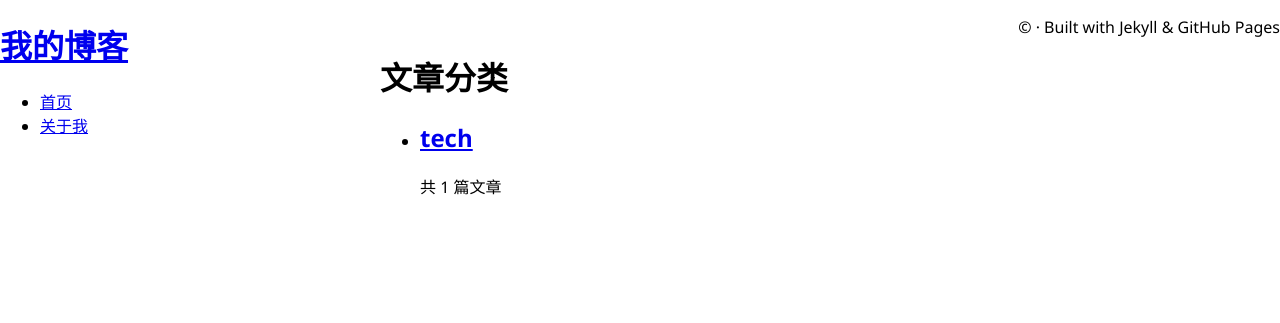
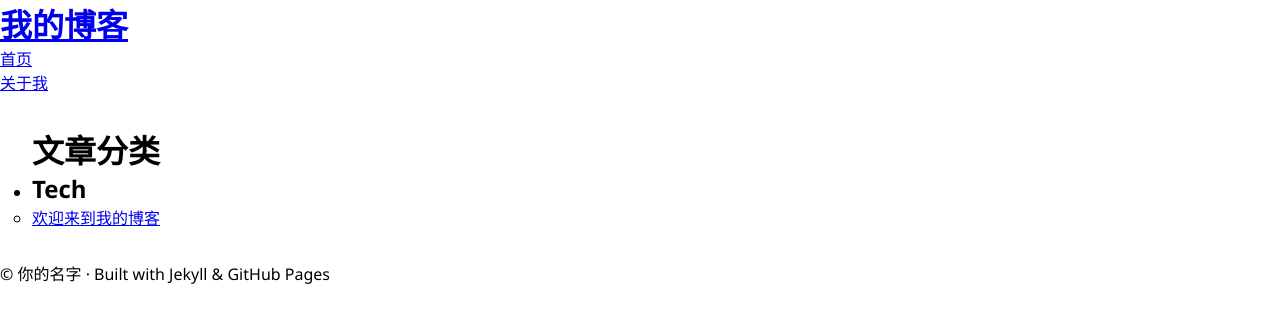
Before and after one commit to sumitpo/sumitpo.github.io, a Jekyll site: the page built from categories/index.html, in a window 1280 px wide. Shown: the top 323 px of the page. Built offline with Jekyll 4.4.1, drawn with Linux system fonts in a browser that asks for light colours.

Commit message:
fix: sidebar toggled fixed

```diff
--- /dev/null
+++ b/Gemfile
@@ -0,0 +1,4 @@
+source "https://rubygems.org"
+
+gem "jekyll", "~> 3.9.3"
+gem "github-pages", group: :jekyll_plugins
--- a/_config.yml
+++ b/_config.yml
@@ -1,4 +1,12 @@
 title: 我的博客
 email: your@email.com
-description: 一个简单的个人博客
-theme: jekyll-theme-slate
+description: 一个简单的 Jekyll 博客
+baseurl: ""
+url: "https://yourname.github.io"
+author: 你的名字
+paginate: 5
+paginate_path: "/page:num/"
+markdown: kramdown
+theme: jekyll-theme-minimal
+plugins:
+  - jekyll-paginate
--- /dev/null
+++ b/_includes/sidebar.html
@@ -0,0 +1,10 @@
+<aside class="sidebar">
+  <h2><a href="/">{{ site.title }}</a></h2>
+  <nav>
+    <ul>
+      <li><a href="/">首页</a></li>
+      <li><a href="/about">关于我</a></li>
+      <li><a href="/categories">分类</a></li>
+    </ul>
+  </nav>
+</aside>
--- a/_layouts/default.html
+++ b/_layouts/default.html
@@ -2,9 +2,9 @@
 <html lang="zh-CN">
 <head>
   <meta charset="UTF-8" />
-    <title>{{ site.title }}{% if page.title %} | {{ page.title }}{% endif %}</title>
+  <title>{% if page.title %}{{ page.title }} - {% endif %}我的博客</title>
+  <meta name="viewport" content="width=device-width, initial-scale=1.0" />
   <link rel="stylesheet" href="/style.css" />
-    <meta name="viewport" content="width=device-width, initial-scale=1.0" />
 </head>
 <body>
   <header>
@@ -17,22 +17,11 @@
     </nav>
   </header>
 
-    <!-- 左侧边栏 -->
-    <input type="checkbox" id="sidebar-toggle" class="sidebar-toggle" />
+  <input type="checkbox" id="sidebar-toggle" class="sidebar-toggle">
   <label for="sidebar-toggle" class="menu-button">&#9776; 菜单</label>
 
-    <aside class="sidebar">
-      <h2><a href="/">{{ site.title }}</a></h2>
-      <nav>
-        <ul>
-          <li><a href="/">首页</a></li>
-          <li><a href="/about">关于我</a></li>
-          <li><a href="/categories">分类</a></li>
-        </ul>
-      </nav>
-    </aside>
+  {% include sidebar.html %}
 
-    <!-- 主体内容 -->
   <main>
     {{ content }}
   </main>
--- a/_layouts/post.html
+++ b/_layouts/post.html
@@ -5,7 +5,7 @@
 <article class="post">
   <h1>{{ page.title }}</h1>
   <time>{{ page.date | date: "%Y年%m月%d日" }}</time>
-  <div class="post-content">
+  <div class="content">
     {{ content }}
   </div>
 </article>
--- a/categories/index.html
+++ b/categories/index.html
@@ -5,11 +5,17 @@
 
 <h1>文章分类</h1>
 
-<ul class="category-list">
+<ul>
   {% for category in site.categories %}
     <li>
-      <h2><a href="/categories/{{ category[0] | slugify }}">{{ category[0] }}</a></h2>
-      <p>共 {{ category[1].size }} 篇文章</p>
+      <h2>{{ category[0] | capitalize }}</h2>
+      <ul>
+        {% for post in category[1] %}
+          <li>
+            <a href="{{ post.url }}">{{ post.title }}</a>
+          </li>
+        {% endfor %}
+      </ul>
     </li>
   {% endfor %}
 </ul>
--- a/style.css
+++ b/style.css
@@ -1,159 +1,76 @@
-
 * {
   box-sizing: border-box;
+  margin: 0;
+  padding: 0;
 }
-
 body {
   font-family: "Segoe UI", sans-serif;
-  margin: 0;
-  padding: 0;
-  display: flex;
   min-height: 100vh;
+  position: relative;
 }
-
-.sidebar {
-  width: 220px;
-  background-color: #f4f4f4;
-  padding: 2em 1em;
-  position: fixed;
-  height: 100%;
-  overflow-y: auto;
-  border-right: 1px solid #ddd;
-}
-
-.sidebar h2 {
-  margin-top: 0;
-  font-size: 1.3em;
-}
-
-.sidebar ul {
-  list-style: none;
-  padding: 0;
-}
-
-.sidebar li {
-  margin-bottom: 0.8em;
-}
-
-.sidebar a {
-  text-decoration: none;
-  color: #333;
-}
-
-.sidebar a:hover {
-  text-decoration: underline;
-}
-
-main {
-  flex-grow: 1;
-  padding: 2em;
-  margin-left: 220px;
-}
-
-/* Hero Section */
-.hero {
-  text-align: center;
-  padding: 3em 1em;
-  background-color: #f8f9fa;
-  border-radius: 8px;
-  margin-bottom: 2em;
-}
-
-.hero h1 {
-  font-size: 2.5em;
-  margin-bottom: 0.5em;
-}
-
-.hero p {
-  font-size: 1.2em;
-  color: #666;
-}
-
-/* Posts Section */
-.posts h2 {
-  margin-top: 2em;
-  font-size: 1.8em;
-  border-bottom: 2px solid #eee;
-  padding-bottom: 0.3em;
-}
-
-.post-list {
-  list-style: none;
-  padding: 0;
-}
-
-.post-item {
-  margin-bottom: 2em;
-  padding-bottom: 1em;
-  border-bottom: 1px solid #eee;
-}
-
-.post-item h3 {
-  margin: 0;
-  font-size: 1.4em;
-}
-
-.post-item a {
-  text-decoration: none;
-  color: #0077cc;
-}
-
-.post-item time {
-  display: block;
-  color: #999;
-  margin: 0.5em 0;
-}
-
-.post-item p {
-  margin-top: 0.5em;
-  color: #444;
-}
-
 .sidebar-toggle {
   display: none;
 }
-
-.menu-button {
-  display: none;
-  cursor: pointer;
-  padding: 10px;
-  background-color: #333;
-  color: white;
-}
-
-/* Responsive sidebar */
 .sidebar {
   width: 250px;
+  background-color: #222;
+  color: white;
   position: fixed;
   top: 0;
   left: -250px;
   height: 100%;
-  background-color: #222;
+  padding: 20px;
+  transition: left 0.3s ease;
+  z-index: 1000;
+}
+.sidebar h2 {
+  font-size: 1.3em;
+  margin-bottom: 1em;
+}
+.sidebar ul {
+  list-style: none;
+}
+.sidebar li {
+  margin-bottom: 1em;
+}
+.sidebar a {
   color: white;
-  transition: left 0.3s ease;
-  padding: 20px;
+  text-decoration: none;
 }
-
+.menu-button {
+  display: none;
+  position: absolute;
+  top: 10px;
+  left: 20px;
+  z-index: 1001;
+  background: #333;
+  color: white;
+  border: none;
+  padding: 10px;
+  cursor: pointer;
+}
 .sidebar-toggle:checked ~ .sidebar {
   left: 0;
 }
-
-/* 移动端适配 */
+main {
+  margin-left: 0;
+  padding: 2em;
+  transition: margin-left 0.3s ease;
+}
+.sidebar-toggle:checked ~ main {
+  margin-left: 250px;
+}
 @media (max-width: 768px) {
-  .sidebar {
-    transform: translateX(-100%);
-    box-shadow: 2px 0 5px rgba(0, 0, 0, 0.2);
-  }
-
-  .sidebar-toggle:checked ~ .sidebar {
-    transform: translateX(0);
-  }
-
   .menu-button {
     display: block;
   }
-
-  main {
+  .sidebar {
+    left: -250px;
+  }
+  .sidebar-toggle:checked ~ .sidebar {
+    left: 0;
+  }
+  .sidebar-toggle:checked ~ main {
     margin-left: 0;
   }
 }
```
Also changed, not shown: _layouts/category.html (+5 -6 lines), Gemfile.lock (added), README.md, categories/tech/index.html (line endings or trailing spaces), 1 other file. Lines whose indentation alone changed are shown as unchanged.
